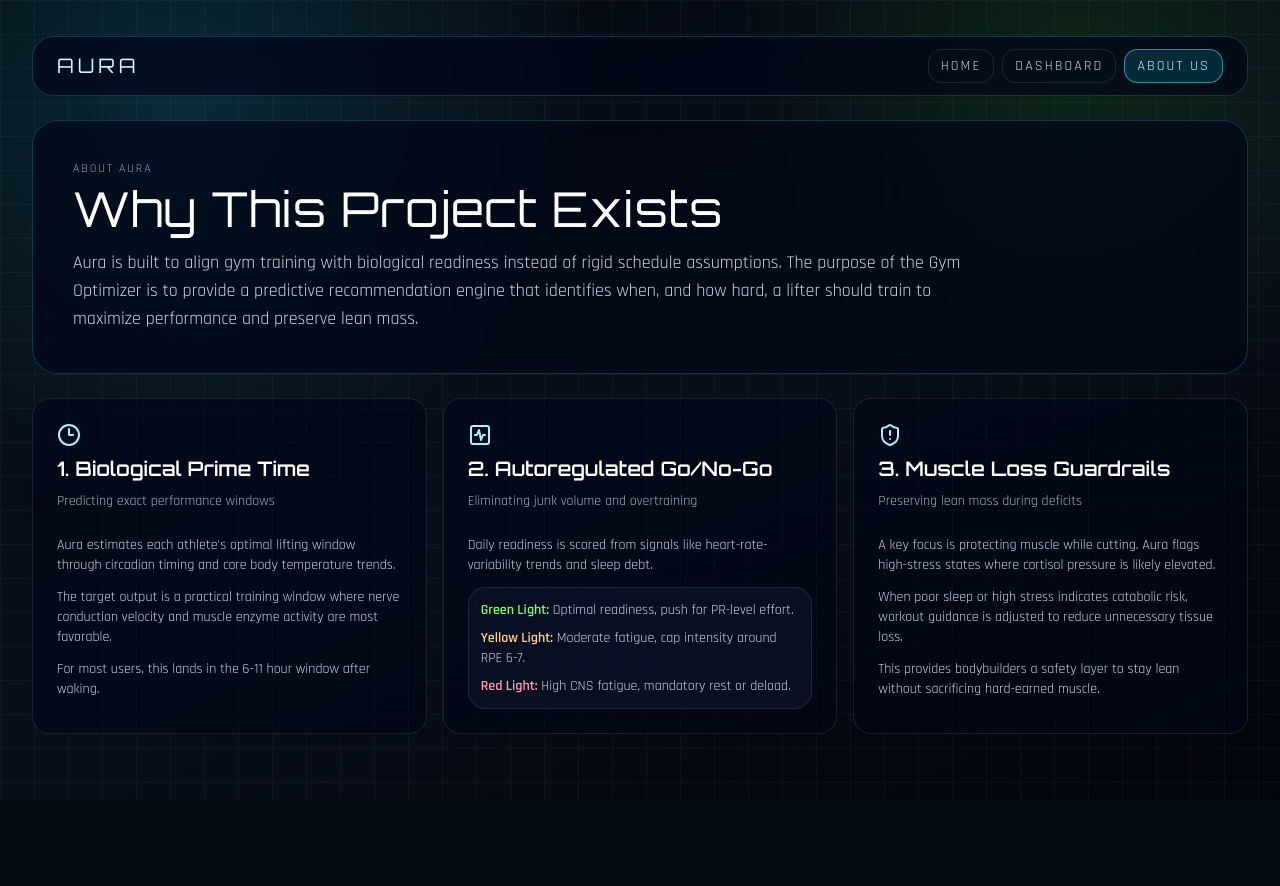
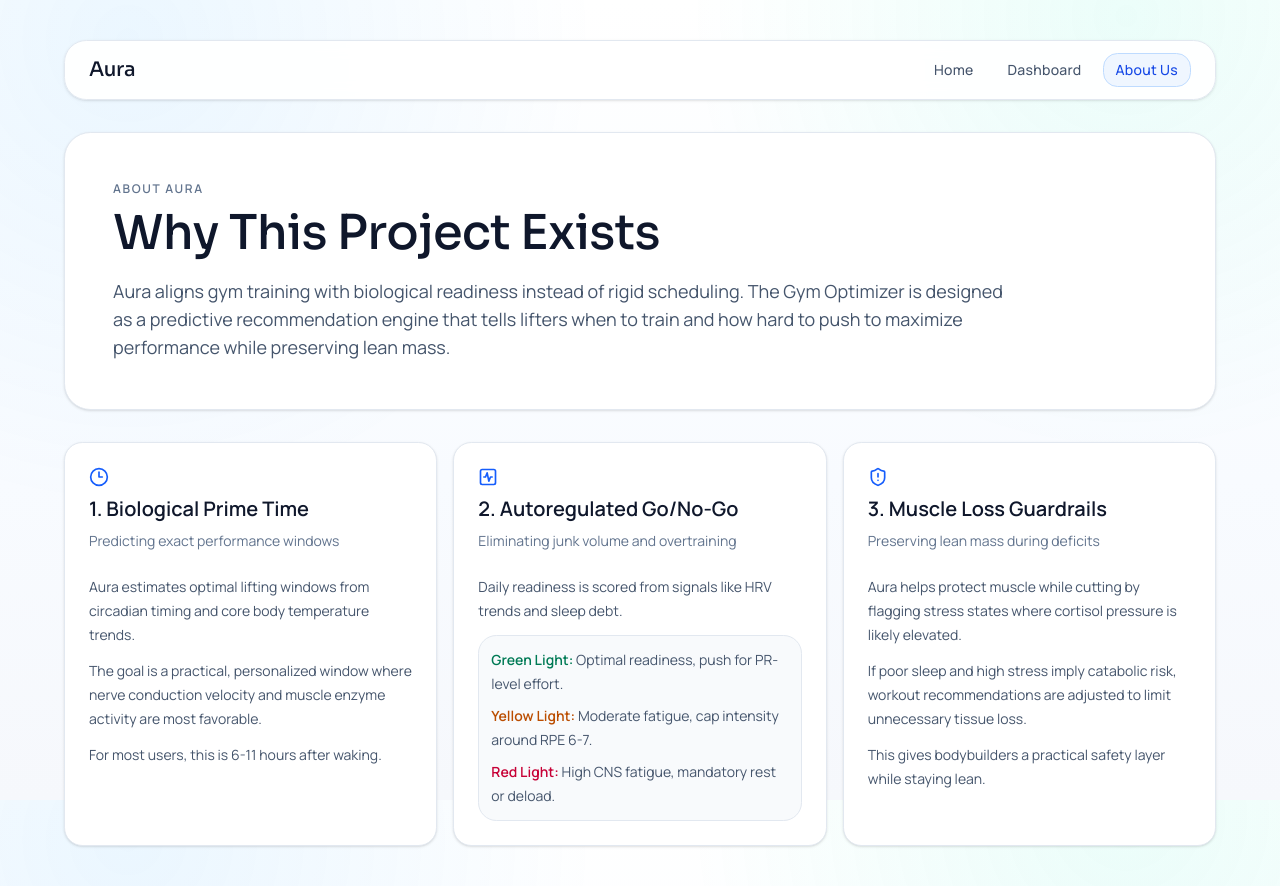
Before and after one commit to sneh-13/ctrl-hack-del, a Next.js app: page /about in a window 1280 px wide. Before the commit the page ends 800 px from the top, so only its background shows below. Built offline with nearby package versions, Linux system fonts and the light colour scheme.

Commit message:
update ui

```diff
--- a/app/about/page.tsx
+++ b/app/about/page.tsx
@@ -5,81 +5,69 @@ import { Card, CardContent, CardDescription, CardHeader, CardTitle } from "@/com
 
 export default function AboutPage() {
   return (
-    <div className="min-h-screen px-4 py-6 md:px-8 md:py-9">
-      <div className="mx-auto w-full max-w-7xl space-y-6">
+    <div className="min-h-screen px-4 py-6 md:px-8 md:py-10">
+      <div className="mx-auto w-full max-w-6xl space-y-8">
         <SiteNav current="about" />
 
-        <section className="rounded-3xl border border-cyan-300/20 bg-slate-950/70 p-6 backdrop-blur md:p-10">
-          <p className="text-xs tracking-[0.16em] text-slate-400 uppercase">About Aura</p>
-          <h1 className="font-display mt-2 text-4xl text-white md:text-5xl">Why This Project Exists</h1>
-          <p className="mt-4 max-w-4xl text-lg text-slate-300">
-            Aura is built to align gym training with biological readiness instead of rigid schedule assumptions. The purpose of
-            the Gym Optimizer is to provide a predictive recommendation engine that identifies when, and how hard, a lifter
-            should train to maximize performance and preserve lean mass.
+        <section className="rounded-3xl border border-slate-200 bg-white p-7 shadow-sm md:p-12">
+          <p className="text-xs font-semibold tracking-[0.14em] text-slate-500 uppercase">About Aura</p>
+          <h1 className="mt-3 text-4xl text-slate-900 md:text-5xl">Why This Project Exists</h1>
+          <p className="mt-5 max-w-4xl text-lg text-slate-600">
+            Aura aligns gym training with biological readiness instead of rigid scheduling. The Gym Optimizer is designed
+            as a predictive recommendation engine that tells lifters when to train and how hard to push to maximize
+            performance while preserving lean mass.
           </p>
         </section>
 
         <section className="grid gap-4 lg:grid-cols-3">
-          <Card className="border-white/10 bg-slate-950/68">
+          <Card className="border-slate-200 bg-white shadow-sm">
             <CardHeader>
-              <Clock3 className="h-6 w-6 text-cyan-200" />
-              <CardTitle className="font-display text-xl text-white">1. Biological Prime Time</CardTitle>
-              <CardDescription>Predicting exact performance windows</CardDescription>
+              <Clock3 className="h-5 w-5 text-blue-600" />
+              <CardTitle className="text-xl text-slate-900">1. Biological Prime Time</CardTitle>
+              <CardDescription className="text-slate-500">Predicting exact performance windows</CardDescription>
             </CardHeader>
-            <CardContent className="space-y-3 text-sm text-slate-300">
+            <CardContent className="space-y-3 text-sm leading-6 text-slate-600">
+              <p>Aura estimates optimal lifting windows from circadian timing and core body temperature trends.</p>
               <p>
-                Aura estimates each athlete&apos;s optimal lifting window through circadian timing and core body temperature trends.
+                The goal is a practical, personalized window where nerve conduction velocity and muscle enzyme activity
+                are most favorable.
               </p>
-              <p>
-                The target output is a practical training window where nerve conduction velocity and muscle enzyme activity are
-                most favorable.
-              </p>
-              <p>
-                For most users, this lands in the 6-11 hour window after waking.
-              </p>
+              <p>For most users, this is 6-11 hours after waking.</p>
             </CardContent>
           </Card>
 
-          <Card className="border-white/10 bg-slate-950/68">
+          <Card className="border-slate-200 bg-white shadow-sm">
             <CardHeader>
-              <ActivitySquare className="h-6 w-6 text-cyan-200" />
-              <CardTitle className="font-display text-xl text-white">2. Autoregulated Go/No-Go</CardTitle>
-              <CardDescription>Eliminating junk volume and overtraining</CardDescription>
+              <ActivitySquare className="h-5 w-5 text-blue-600" />
+              <CardTitle className="text-xl text-slate-900">2. Autoregulated Go/No-Go</CardTitle>
+              <CardDescription className="text-slate-500">Eliminating junk volume and overtraining</CardDescription>
             </CardHeader>
-            <CardContent className="space-y-3 text-sm text-slate-300">
-              <p>
-                Daily readiness is scored from signals like heart-rate-variability trends and sleep debt.
-              </p>
-              <div className="space-y-2 rounded-xl border border-white/10 bg-slate-900/60 p-3">
-                <p>
-                  <span className="font-semibold text-[#7eff61]">Green Light:</span> Optimal readiness, push for PR-level effort.
-                </p>
-                <p>
-                  <span className="font-semibold text-[#ffd38a]">Yellow Light:</span> Moderate fatigue, cap intensity around RPE 6-7.
-                </p>
-                <p>
-                  <span className="font-semibold text-[#ff9db2]">Red Light:</span> High CNS fatigue, mandatory rest or deload.
-                </p>
+            <CardContent className="space-y-3 text-sm leading-6 text-slate-600">
+              <p>Daily readiness is scored from signals like HRV trends and sleep debt.</p>
+              <div className="space-y-2 rounded-xl border border-slate-200 bg-slate-50 p-3">
+                <p><span className="font-semibold text-emerald-700">Green Light:</span> Optimal readiness, push for PR-level effort.</p>
+                <p><span className="font-semibold text-amber-700">Yellow Light:</span> Moderate fatigue, cap intensity around RPE 6-7.</p>
+                <p><span className="font-semibold text-rose-700">Red Light:</span> High CNS fatigue, mandatory rest or deload.</p>
               </div>
             </CardContent>
           </Card>
 
-          <Card className="border-white/10 bg-slate-950/68">
+          <Card className="border-slate-200 bg-white shadow-sm">
             <CardHeader>
-              <ShieldAlert className="h-6 w-6 text-cyan-200" />
-              <CardTitle className="font-display text-xl text-white">3. Muscle Loss Guardrails</CardTitle>
-              <CardDescription>Preserving lean mass during deficits</CardDescription>
+              <ShieldAlert className="h-5 w-5 text-blue-600" />
+              <CardTitle className="text-xl text-slate-900">3. Muscle Loss Guardrails</CardTitle>
+              <CardDescription className="text-slate-500">Preserving lean mass during deficits</CardDescription>
             </CardHeader>
-            <CardContent className="space-y-3 text-sm text-slate-300">
+            <CardContent className="space-y-3 text-sm leading-6 text-slate-600">
               <p>
-                A key focus is protecting muscle while cutting. Aura flags high-stress states where cortisol pressure is likely elevated.
+                Aura helps protect muscle while cutting by flagging stress states where cortisol pressure is likely
+                elevated.
               </p>
               <p>
-                When poor sleep or high stress indicates catabolic risk, workout guidance is adjusted to reduce unnecessary tissue loss.
+                If poor sleep and high stress imply catabolic risk, workout recommendations are adjusted to limit
+                unnecessary tissue loss.
               </p>
-              <p>
-                This provides bodybuilders a safety layer to stay lean without sacrificing hard-earned muscle.
-              </p>
+              <p>This gives bodybuilders a practical safety layer while staying lean.</p>
             </CardContent>
           </Card>
         </section>
--- a/app/globals.css
+++ b/app/globals.css
@@ -5,8 +5,8 @@
 @custom-variant dark (&:is(.dark *));
 
 @theme inline {
-  --font-sans: var(--font-rajdhani);
-  --font-display: var(--font-orbitron);
+  --font-sans: var(--font-manrope);
+  --font-display: var(--font-sora);
   --color-background: var(--background);
   --color-foreground: var(--foreground);
   --color-card: var(--card);
@@ -34,46 +34,46 @@
 }
 
 :root {
-  --radius: 0.85rem;
-  --background: oklch(0.15 0.02 250);
-  --foreground: oklch(0.96 0.01 250);
-  --card: oklch(0.19 0.02 250 / 95%);
-  --card-foreground: oklch(0.96 0.01 250);
-  --popover: oklch(0.17 0.02 250);
-  --popover-foreground: oklch(0.96 0.01 250);
-  --primary: oklch(0.9 0.26 143);
-  --primary-foreground: oklch(0.18 0.03 250);
-  --secondary: oklch(0.29 0.03 250);
-  --secondary-foreground: oklch(0.96 0.01 250);
-  --muted: oklch(0.23 0.02 250);
-  --muted-foreground: oklch(0.75 0.02 250);
-  --accent: oklch(0.34 0.1 220);
-  --accent-foreground: oklch(0.98 0.01 250);
-  --destructive: oklch(0.65 0.22 23);
-  --border: oklch(0.4 0.03 250 / 35%);
-  --input: oklch(0.3 0.03 250 / 45%);
-  --ring: oklch(0.78 0.16 200);
+  --radius: 0.9rem;
+  --background: oklch(0.985 0.004 230);
+  --foreground: oklch(0.245 0.014 255);
+  --card: oklch(1 0 0);
+  --card-foreground: oklch(0.245 0.014 255);
+  --popover: oklch(1 0 0);
+  --popover-foreground: oklch(0.245 0.014 255);
+  --primary: oklch(0.66 0.16 248);
+  --primary-foreground: oklch(0.99 0.004 245);
+  --secondary: oklch(0.95 0.007 238);
+  --secondary-foreground: oklch(0.34 0.02 253);
+  --muted: oklch(0.95 0.007 238);
+  --muted-foreground: oklch(0.56 0.02 250);
+  --accent: oklch(0.95 0.03 240);
+  --accent-foreground: oklch(0.34 0.02 253);
+  --destructive: oklch(0.62 0.2 25);
+  --border: oklch(0.89 0.01 250);
+  --input: oklch(0.92 0.012 250);
+  --ring: oklch(0.72 0.11 247);
 }
 
 .dark {
-  --background: oklch(0.15 0.02 250);
-  --foreground: oklch(0.96 0.01 250);
-  --card: oklch(0.19 0.02 250 / 95%);
-  --card-foreground: oklch(0.96 0.01 250);
-  --popover: oklch(0.17 0.02 250);
-  --popover-foreground: oklch(0.96 0.01 250);
-  --primary: oklch(0.9 0.26 143);
-  --primary-foreground: oklch(0.18 0.03 250);
-  --secondary: oklch(0.29 0.03 250);
-  --secondary-foreground: oklch(0.96 0.01 250);
-  --muted: oklch(0.23 0.02 250);
+  --background: oklch(0.16 0.02 250);
+  --foreground: oklch(0.97 0.01 250);
+  --card: oklch(0.2 0.02 250);
+  --card-foreground: oklch(0.97 0.01 250);
+  --popover: oklch(0.2 0.02 250);
+  --popover-foreground: oklch(0.97 0.01 250);
+  --primary: oklch(0.7 0.16 248);
+  --primary-foreground: oklch(0.15 0.02 250);
+  --secondary: oklch(0.28 0.03 250);
+  --secondary-foreground: oklch(0.97 0.01 250);
+  --muted: oklch(0.28 0.03 250);
   --muted-foreground: oklch(0.75 0.02 250);
-  --accent: oklch(0.34 0.1 220);
-  --accent-foreground: oklch(0.98 0.01 250);
-  --destructive: oklch(0.65 0.22 23);
-  --border: oklch(0.4 0.03 250 / 35%);
-  --input: oklch(0.3 0.03 250 / 45%);
-  --ring: oklch(0.78 0.16 200);
+  --accent: oklch(0.3 0.05 240);
+  --accent-foreground: oklch(0.97 0.01 250);
+  --destructive: oklch(0.64 0.2 25);
+  --border: oklch(0.33 0.02 250);
+  --input: oklch(0.27 0.02 250);
+  --ring: oklch(0.72 0.11 247);
 }
 
 @layer base {
@@ -84,12 +84,9 @@
   body {
     @apply bg-background text-foreground;
     background-image:
-      radial-gradient(circle at 14% 12%, rgba(34, 211, 238, 0.16), transparent 32%),
-      radial-gradient(circle at 84% 10%, rgba(57, 255, 20, 0.1), transparent 26%),
-      linear-gradient(rgba(148, 163, 184, 0.06) 1px, transparent 1px),
-      linear-gradient(90deg, rgba(148, 163, 184, 0.06) 1px, transparent 1px),
-      linear-gradient(155deg, #040910 0%, #080f1a 52%, #02050b 100%);
-    background-size: auto, auto, 34px 34px, 34px 34px, auto;
+      radial-gradient(circle at 10% 5%, rgba(0, 148, 255, 0.08), transparent 34%),
+      radial-gradient(circle at 88% 2%, rgba(1, 237, 184, 0.08), transparent 32%),
+      linear-gradient(180deg, #ffffff 0%, #f8fbff 60%, #f6f8fc 100%);
     background-attachment: fixed;
   }
 
@@ -99,7 +96,7 @@
   h4,
   h5,
   h6 {
-    font-family: var(--font-orbitron), sans-serif;
-    letter-spacing: 0.02em;
+    font-family: var(--font-sora), sans-serif;
+    letter-spacing: -0.015em;
   }
 }
--- a/app/layout.tsx
+++ b/app/layout.tsx
@@ -1,15 +1,16 @@
 import type { Metadata } from "next";
-import { Orbitron, Rajdhani } from "next/font/google";
+import { Manrope, Sora } from "next/font/google";
 
 import "./globals.css";
 
-const orbitron = Orbitron({
-  variable: "--font-orbitron",
+const sora = Sora({
+  variable: "--font-sora",
   subsets: ["latin"],
+  weight: ["500", "600", "700"],
 });
 
-const rajdhani = Rajdhani({
-  variable: "--font-rajdhani",
+const manrope = Manrope({
+  variable: "--font-manrope",
   subsets: ["latin"],
   weight: ["400", "500", "600", "700"],
 });
@@ -26,10 +27,8 @@ export default function RootLayout({
   children: React.ReactNode;
 }>) {
   return (
-    <html lang="en" className="dark">
-      <body className={`${orbitron.variable} ${rajdhani.variable} min-h-screen font-sans antialiased`}>
-        {children}
-      </body>
+    <html lang="en">
+      <body className={`${sora.variable} ${manrope.variable} min-h-screen font-sans antialiased`}>{children}</body>
     </html>
   );
 }
--- a/components/aura/daily-readiness-heatmap.tsx
+++ b/components/aura/daily-readiness-heatmap.tsx
@@ -18,12 +18,12 @@ interface DailyReadinessHeatmapProps {
 
 function heatColor(value: number) {
   const ratio = Math.max(0, Math.min(1, value / 100));
-  const start = { r: 59, g: 130, b: 246 };
-  const end = { r: 239, g: 68, b: 68 };
+  const start = { r: 14, g: 116, b: 255 };
+  const end = { r: 225, g: 29, b: 72 };
   const r = Math.round(start.r + (end.r - start.r) * ratio);
   const g = Math.round(start.g + (end.g - start.g) * ratio);
   const b = Math.round(start.b + (end.b - start.b) * ratio);
-  return `rgba(${r}, ${g}, ${b}, 0.86)`;
+  return `rgba(${r}, ${g}, ${b}, 0.72)`;
 }
 
 export function DailyReadinessHeatmap({ hourlyPerformance }: DailyReadinessHeatmapProps) {
@@ -76,7 +76,7 @@ export function DailyReadinessHeatmap({ hourlyPerformance }: DailyReadinessHeatm
             scales: {
               x: {
                 ticks: {
-                  color: "rgba(148,163,184,0.78)",
+                  color: "rgba(100,116,139,0.85)",
                   maxTicksLimit: 8,
                 },
                 grid: {
@@ -104,10 +104,10 @@ export function DailyReadinessHeatmap({ hourlyPerformance }: DailyReadinessHeatm
         />
       </div>
 
-      <div className="flex items-center justify-between text-xs text-slate-300">
-        <span className="tracking-[0.14em] uppercase">Cool / Recovered</span>
-        <div className="h-2 w-32 rounded-full bg-gradient-to-r from-blue-500 via-amber-400 to-red-500" />
-        <span className="tracking-[0.14em] uppercase">Hot / Fatigue</span>
+      <div className="flex items-center justify-between text-xs text-slate-500">
+        <span className="font-semibold tracking-[0.1em] uppercase">Cool / Recovered</span>
+        <div className="h-2 w-32 rounded-full bg-gradient-to-r from-blue-500 via-amber-400 to-rose-600" />
+        <span className="font-semibold tracking-[0.1em] uppercase">Hot / Fatigue</span>
       </div>
     </div>
   );
--- a/components/site/site-nav.tsx
+++ b/components/site/site-nav.tsx
@@ -17,11 +17,11 @@ export function SiteNav({ current, className }: SiteNavProps) {
   return (
     <nav
       className={cn(
-        "flex items-center justify-between rounded-2xl border border-cyan-300/20 bg-slate-950/72 px-4 py-3 backdrop-blur md:px-6",
+        "flex items-center justify-between rounded-2xl border border-slate-200 bg-white/92 px-4 py-3 shadow-sm backdrop-blur md:px-6",
         className,
       )}
     >
-      <Link href="/" className="font-display text-xl tracking-[0.2em] text-cyan-100 uppercase">
+      <Link href="/" className="font-display text-xl tracking-[-0.02em] text-slate-900">
         Aura
       </Link>
 
@@ -33,10 +33,10 @@ export function SiteNav({ current, className }: SiteNavProps) {
               key={item.key}
               href={item.href}
               className={cn(
-                "rounded-lg border px-3 py-1.5 text-xs tracking-[0.15em] uppercase transition-colors md:text-sm",
+                "rounded-lg border px-3 py-1.5 text-xs font-medium tracking-[0.02em] transition-colors md:text-sm",
                 active
-                  ? "border-cyan-300/55 bg-cyan-400/15 text-cyan-100"
-                  : "border-white/10 text-slate-300 hover:border-cyan-300/35 hover:text-cyan-100",
+                  ? "border-blue-200 bg-blue-50 text-blue-700"
+                  : "border-transparent text-slate-600 hover:border-slate-200 hover:bg-slate-50 hover:text-slate-900",
               )}
             >
               {item.label}
```
Also changed, not shown: app/page.tsx (+32 -38 lines), components/aura/daily-checkin-modal.tsx (+20 -20 lines), components/aura/energy-clock.tsx (+15 -15 lines), components/aura/go-no-go-dashboard.tsx (+50 -50 lines), components/aura/interactive-body-map.tsx (+15 -15 lines), components/aura/readiness-score-display.tsx (+17 -21 lines).
